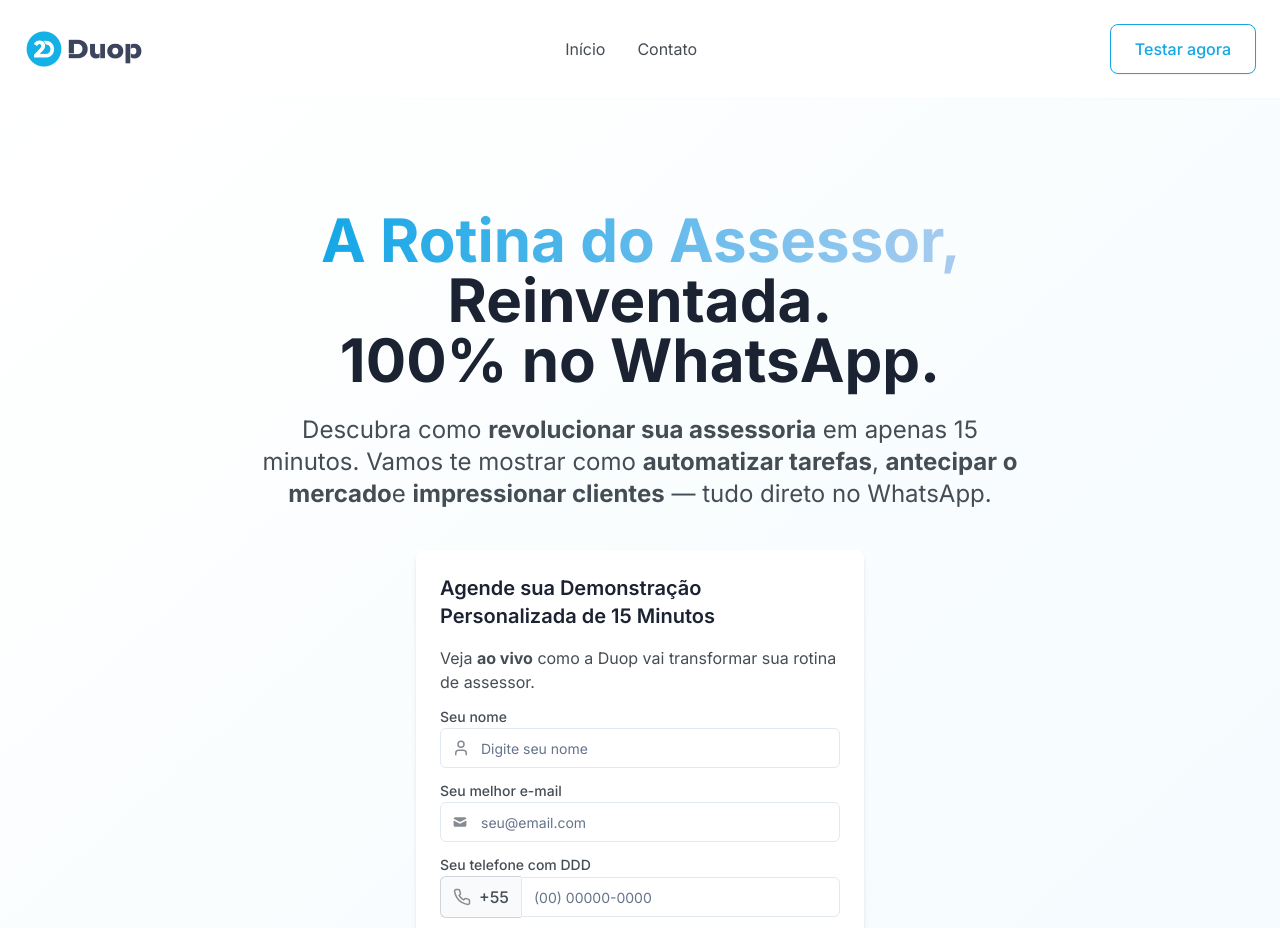
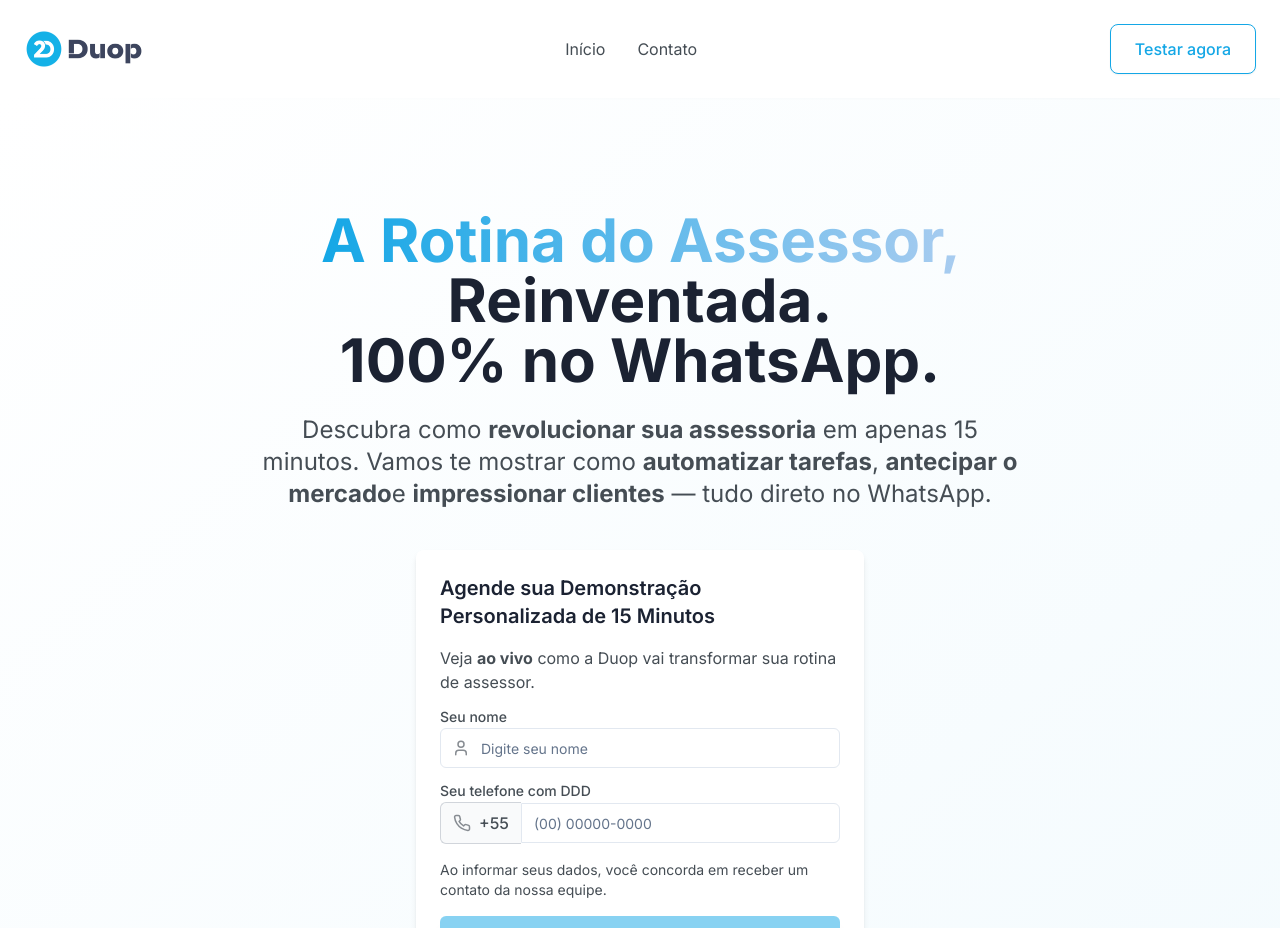
Before and after one commit to duopbr/assessoria-inteligente-duop, a React (Vite) app: page / in a window 1280 px wide. Shown: the top 928 px of the page. Built offline with nearby package versions, Linux system fonts and the light colour scheme.

Commit message:
Add email field to first form
Add email field to the first form.

```diff
--- a/src/components/landing/hero-section.tsx
+++ b/src/components/landing/hero-section.tsx
@@ -17,7 +17,6 @@ declare global {
 export function HeroSection() {
   const [phoneNumber, setPhoneNumber] = useState("");
   const [name, setName] = useState("");
-  const [email, setEmail] = useState("");
   const [isSubmitting, setIsSubmitting] = useState(false);
   const [error, setError] = useState("");
   const navigate = useNavigate();
@@ -52,10 +51,6 @@ export function HeroSection() {
     if (error) setError("");
   };
 
-  const handleEmailChange = (e: React.ChangeEvent<HTMLInputElement>) => {
-    setEmail(e.target.value);
-    if (error) setError("");
-  };
 
   const handleSubmit = async (e: React.FormEvent) => {
     e.preventDefault();
@@ -64,18 +59,6 @@ export function HeroSection() {
     // Validate name
     if (!name.trim()) {
       setError("Por favor, digite seu nome.");
-      return;
-    }
-
-    // Validate email
-    if (!email.trim()) {
-      setError("Por favor, digite seu e-mail.");
-      return;
-    }
-
-    const emailRegex = /^[^\s@]+@[^\s@]+\.[^\s@]+$/;
-    if (!emailRegex.test(email)) {
-      setError("Por favor, digite um e-mail válido.");
       return;
     }
 
@@ -99,7 +82,6 @@ export function HeroSection() {
         window.dataLayer.push({
           event: 'form_submit',
           nome: name.trim(),
-          email: email.trim(),
           phone: phoneWithCountryCode
         });
       }
@@ -110,8 +92,7 @@ export function HeroSection() {
         .insert([
           {
             celular: phoneWithCountryCode,
-            nome: name,
-            email: email
+            nome: name
           }
         ]);
 
@@ -132,7 +113,6 @@ export function HeroSection() {
           body: JSON.stringify({
             phoneNumber: phoneWithCountryCode,
             name: name,
-            email: email,
             source: 'Hero Section'
           }),
         });
@@ -148,7 +128,7 @@ export function HeroSection() {
         // Don't block the flow if Google Sheets fails
       }
 
-      console.log("Data submitted successfully:", { name, email, phoneNumber: phoneWithCountryCode });
+      console.log("Data submitted successfully:", { name, phoneNumber: phoneWithCountryCode });
 
       // Generate a random queue number between 50 and 120
       const queueNumber = Math.floor(Math.random() * 71) + 50;
@@ -205,26 +185,6 @@ export function HeroSection() {
               </div>
             </div>
 
-            <div className="text-left">
-              <Label htmlFor="hero-email" className="text-duop-gray-dark mb-1 block">Seu melhor e-mail</Label>
-              <div className="relative">
-                <div className="absolute inset-y-0 left-0 flex items-center pl-3 pointer-events-none">
-                  <svg className="w-4 h-4 text-duop-gray" fill="currentColor" viewBox="0 0 20 20">
-                    <path d="M2.003 5.884L10 9.882l7.997-3.998A2 2 0 0016 4H4a2 2 0 00-1.997 1.884z" />
-                    <path d="M18 8.118l-8 4-8-4V14a2 2 0 002 2h12a2 2 0 002-2V8.118z" />
-                  </svg>
-                </div>
-                <Input
-                  id="hero-email"
-                  type="email"
-                  placeholder="seu@email.com"
-                  className="pl-10"
-                  value={email}
-                  onChange={handleEmailChange}
-                  required
-                />
-              </div>
-            </div>
 
             <div className="text-left">
               <Label htmlFor="hero-phone" className="text-duop-gray-dark mb-1 block">Seu telefone com DDD</Label>
@@ -256,7 +216,7 @@ export function HeroSection() {
               type="submit"
               size="lg"
               className="w-full bg-duop-purple hover:bg-duop-purple/90 text-white px-12 py-4 text-lg font-semibold shadow-lg hover:shadow-xl transition-all duration-300 transform hover:scale-105"
-              disabled={isSubmitting || phoneNumber.replace(/\D/g, "").length !== 11 || !name.trim() || !email.trim()}
+              disabled={isSubmitting || phoneNumber.replace(/\D/g, "").length !== 11 || !name.trim()}
             >
               {isSubmitting ? "Enviando..." : "QUERO VER A DEMO"}
             </Button>
```
